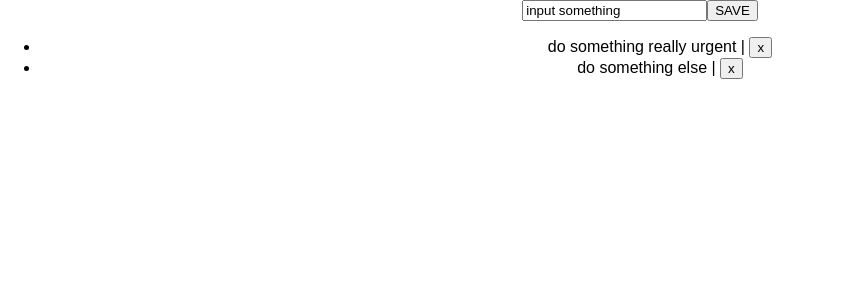
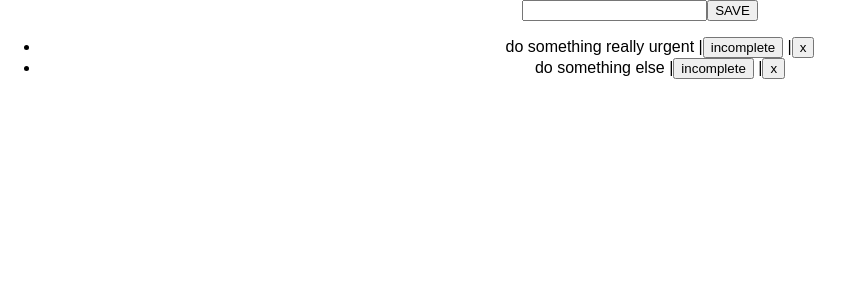
Before and after one commit to destino92/todo1, a React (Create React App) app: page / in a window 1280 px wide. Shown: the top 300 px of the page, without its empty margins (0-853 px from the left). Built offline with nearby package versions, Linux system fonts and the light colour scheme.

Commit message:
feat: added status to todoItem for completed or incomplete

```diff
--- a/src/App.js
+++ b/src/App.js
@@ -9,20 +9,23 @@ class App extends Component {
       todoList: [
         {
           'id': 1,
-          'content': 'do something really urgent'
+          'content': 'do something really urgent',
+          'completed': false
         },
         {
           'id': 2,
-          'content': 'do something else'
+          'content': 'do something else',
+          'completed': false
         }
       ],
-      listContent: 'input something'
+      listContent: ''
     }
 
     this.removeItem = this.removeItem.bind(this);
     this.addItem = this.addItem.bind(this);
     this.onSearchChange = this.onSearchChange.bind(this);
     this.setPreviousId = this.setPreviousId.bind(this);
+    this.toggleCompletion = this.toggleCompletion.bind(this);
   }
 
   removeItem(id){
@@ -46,7 +49,8 @@ class App extends Component {
 
     let item = {
       'id': this.setPreviousId(),
-      'content': listContent
+      'content': listContent,
+      completed: false
     }
 
     this.setState(previousState => ({
@@ -57,6 +61,15 @@ class App extends Component {
 
   onSearchChange(event) {
     this.setState({ listContent: event.target.value });
+  }
+
+  toggleCompletion(i) {
+    let todoList = this.state.todoList;
+    todoList[i].completed = !todoList[i].completed;
+
+    this.setState({
+      todoList: todoList
+    });
   }
 
   render() {
@@ -78,9 +91,15 @@ class App extends Component {
           </button>
         </form>
         <ul>
-          {todoList.map(item =>
+          {todoList.map((item,i) =>
             <li key={item.id}>
-              {item.content} | <button onClick={ () => this.removeItem(item.id)}>x</button>
+              {item.content} |
+               <button onClick={() => this.toggleCompletion(i)}>
+                 {item.completed ? 'completed' : 'incomplete' }
+               </button> |
+               <button onClick={ () => this.removeItem(item.id)}>
+                 x
+               </button>
             </li>
           )}
         </ul>
```
